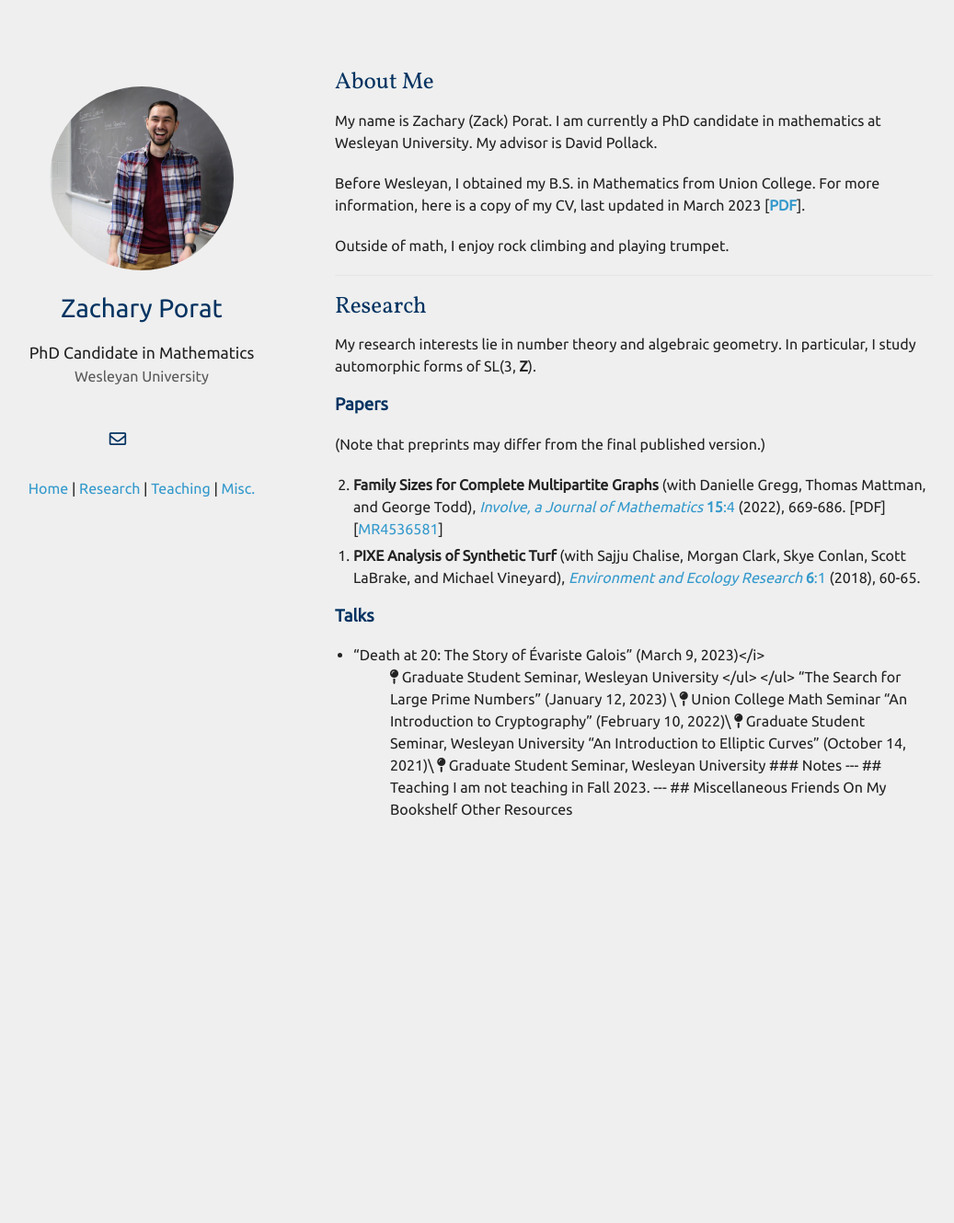
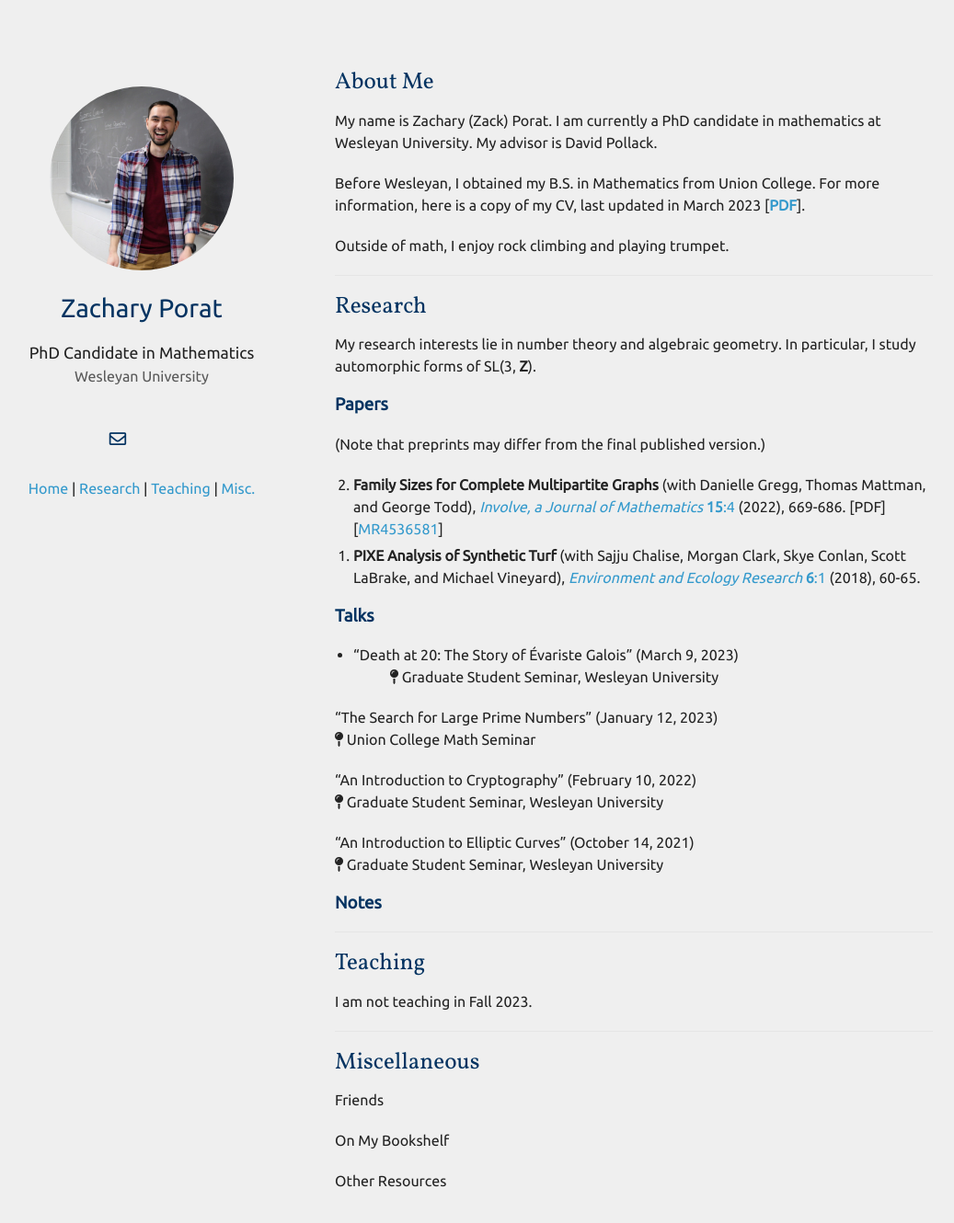
Before and after one commit to zporat/zporat.github.io, a Jekyll site: the page built from index.md, in a window 1280 px wide and 1390 px high. Shown: the top 1330 px of the window at 92% size, without its empty margins (101-1138 px from the left). Built offline with Jekyll 4.4.1, drawn with Linux system fonts in a browser that asks for light colours; nearby versions of some CDN libraries; a style sheet for code colours, icons or effects is not loaded; our own code applies the rules of GitHub Pages for plain Markdown files.

Commit message:
Update index.md

```diff
--- a/index.md
+++ b/index.md
@@ -28,9 +28,9 @@ My research interests lie in number theory and algebraic geometry.  In particula
 ### Talks
 
 <ul style="margin-left:-20px">
-<li>“Death at 20: The Story of Évariste Galois” (March 9, 2023)</i>
+<li>“Death at 20: The Story of Évariste Galois” (March 9, 2023)</li>
 <ul style="list-style-type:none">
-<li><i class="fas fa-map-pin"></i> Graduate Student Seminar, Wesleyan University
+<li><i class="fas fa-map-pin"></i> Graduate Student Seminar, Wesleyan University</li>
 </ul>
 </ul>
 
```
